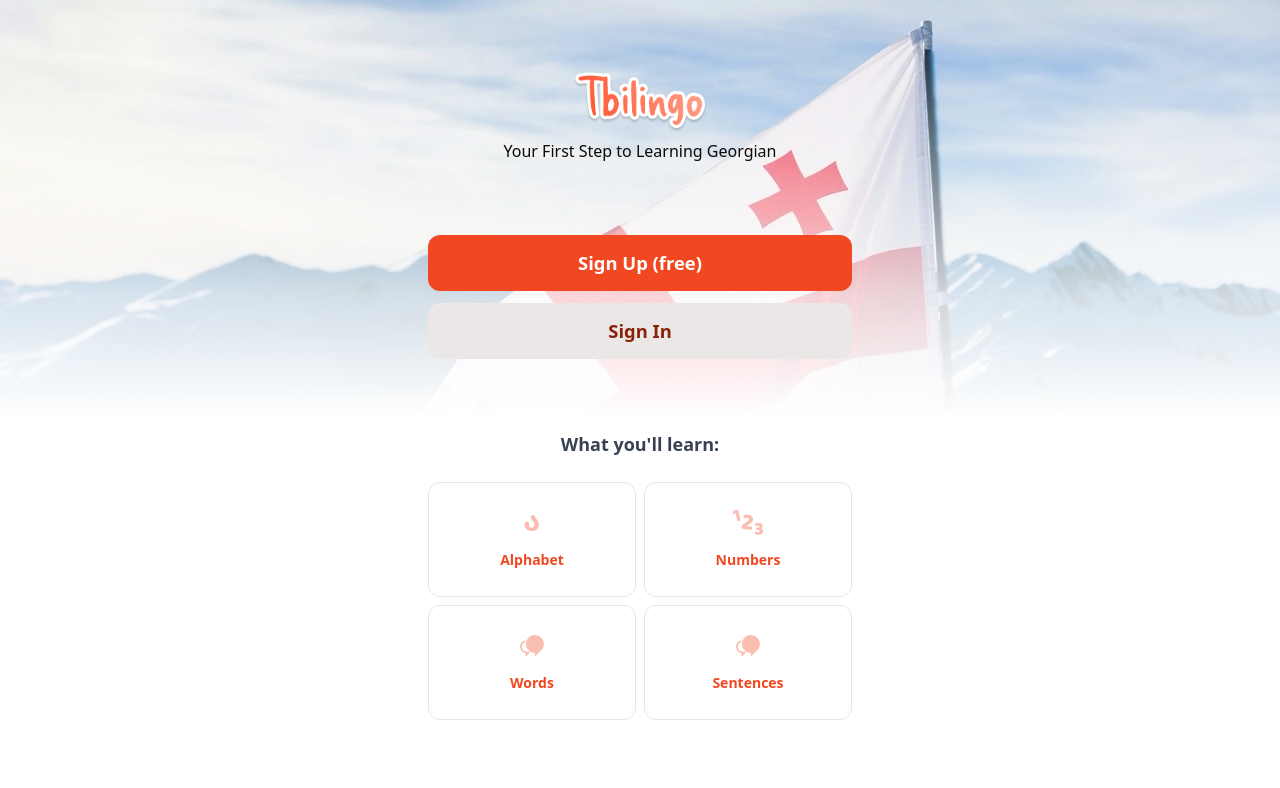
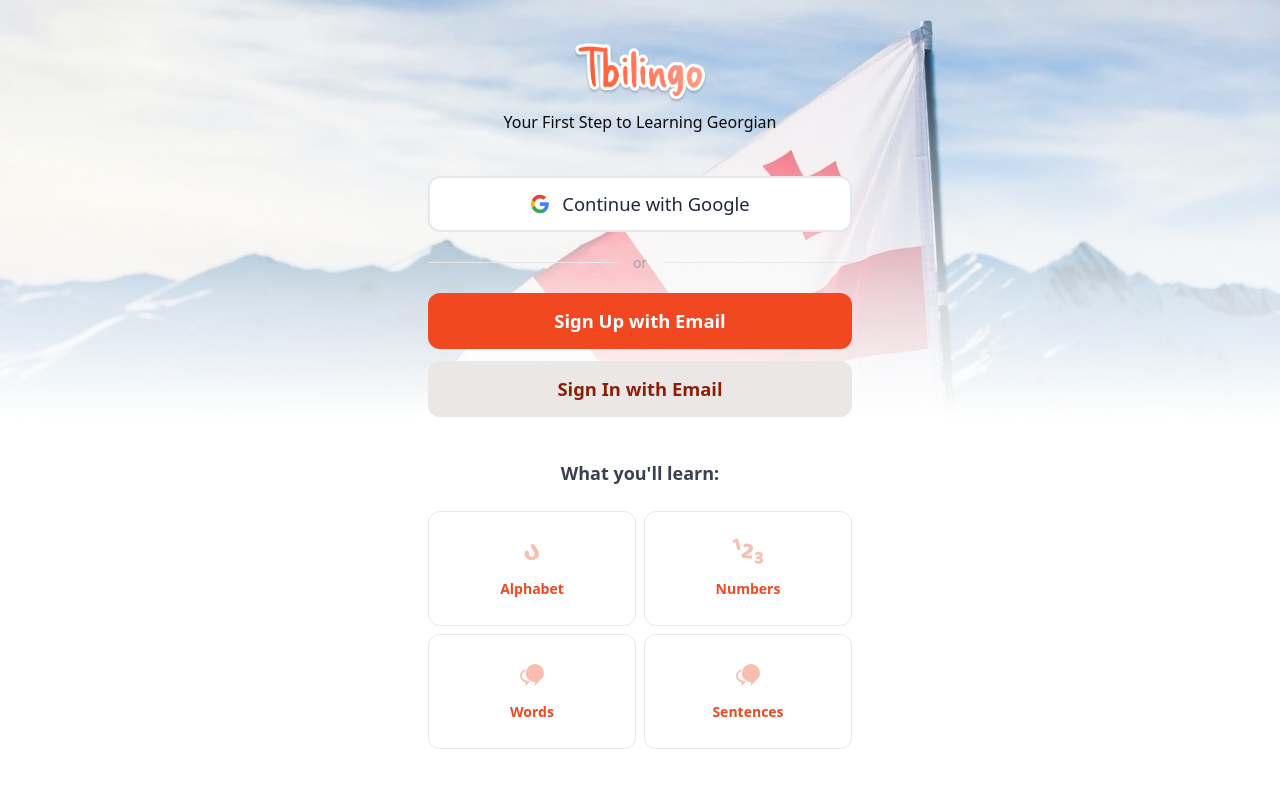
Before and after one commit to almazbisenbaev/tbilingo, a Next.js app: page / in a window 1280 px wide. Shown: the top 788 px of the page. Built offline with nearby package versions, Linux system fonts and the light colour scheme; no server answers.

Commit message:
Implement google auth

```diff
--- a/src/app/globals.css
+++ b/src/app/globals.css
@@ -163,6 +163,67 @@ input[type=submit]:focus {
 
 .btn-primary:hover, .btn-primary:focus {
   color: #fff;
+}
+
+.btn-google {
+  display: flex;
+  align-items: center;
+  justify-content: center;
+  gap: 0.75rem;
+  background: white;
+  color: #1f2937;
+  border: 2px solid #e5e7eb;
+  padding: 0.75rem 1rem;
+  font-weight: 500;
+  transition: all 0.2s ease;
+}
+
+.btn-google:hover:not(:disabled) {
+  background: #f9fafb;
+  border-color: #d1d5db;
+  transform: translateY(-1px);
+  box-shadow: 0 4px 6px -1px rgba(0, 0, 0, 0.1);
+}
+
+.btn-google:disabled {
+  opacity: 0.6;
+  cursor: not-allowed;
+}
+
+.google-icon {
+  flex-shrink: 0;
+}
+
+.auth-divider {
+  display: flex;
+  align-items: center;
+  text-align: center;
+  width: 100%;
+  margin: 0.5rem 0;
+}
+
+.auth-divider::before,
+.auth-divider::after {
+  content: '';
+  flex: 1;
+  border-bottom: 1px solid #e5e7eb;
+}
+
+.auth-divider span {
+  padding: 0 1rem;
+  color: #9ca3af;
+  font-size: 0.875rem;
+}
+
+.error-message {
+  background: #fef2f2;
+  color: #dc2626;
+  padding: 0.75rem;
+  border-radius: 6px;
+  font-size: 0.875rem;
+  margin-bottom: 1rem;
+  border: 1px solid #fecaca;
+  width: 100%;
 }
 
 .slider {
--- a/src/components/LoginPage.tsx
+++ b/src/components/LoginPage.tsx
@@ -15,7 +15,7 @@ export default function LoginPage({ onSwitchToSignup, onClose }: LoginPageProps)
   const [loading, setLoading] = useState(false);
   const [resetEmailSent, setResetEmailSent] = useState(false);
 
-  const { login, resetPassword } = useAuth();
+  const { login, loginWithGoogle, resetPassword } = useAuth();
 
   const handleSubmit = async (e: React.FormEvent) => {
     e.preventDefault();
@@ -41,6 +41,26 @@ export default function LoginPage({ onSwitchToSignup, onClose }: LoginPageProps)
         setError('Too many failed login attempts. Please try again later');
       } else {
         setError('Failed to log in. Please try again');
+      }
+    } finally {
+      setLoading(false);
+    }
+  };
+
+  const handleGoogleSignIn = async () => {
+    try {
+      setError('');
+      setLoading(true);
+      await loginWithGoogle();
+      onClose(); // Close the auth form after successful login
+    } catch (error: any) {
+      console.error('Google sign-in error:', error);
+      if (error.code === 'auth/popup-closed-by-user') {
+        setError('Sign-in cancelled');
+      } else if (error.code === 'auth/popup-blocked') {
+        setError('Pop-up blocked. Please enable pop-ups for this site');
+      } else {
+        setError('Failed to sign in with Google. Please try again');
       }
     } finally {
       setLoading(false);
@@ -129,6 +149,25 @@ export default function LoginPage({ onSwitchToSignup, onClose }: LoginPageProps)
           {loading ? 'Signing in...' : 'Sign In'}
         </button>
       </form>
+
+      <div className="auth-divider">
+        <span>or</span>
+      </div>
+
+      <button
+        type="button"
+        onClick={handleGoogleSignIn}
+        disabled={loading}
+        className="btn btn-google btn-block"
+      >
+        <svg className="google-icon" viewBox="0 0 24 24" width="20" height="20">
+          <path fill="#4285F4" d="M22.56 12.25c0-.78-.07-1.53-.2-2.25H12v4.26h5.92c-.26 1.37-1.04 2.53-2.21 3.31v2.77h3.57c2.08-1.92 3.28-4.74 3.28-8.09z"/>
+          <path fill="#34A853" d="M12 23c2.97 0 5.46-.98 7.28-2.66l-3.57-2.77c-.98.66-2.23 1.06-3.71 1.06-2.86 0-5.29-1.93-6.16-4.53H2.18v2.84C3.99 20.53 7.7 23 12 23z"/>
+          <path fill="#FBBC05" d="M5.84 14.09c-.22-.66-.35-1.36-.35-2.09s.13-1.43.35-2.09V7.07H2.18C1.43 8.55 1 10.22 1 12s.43 3.45 1.18 4.93l2.85-2.22.81-.62z"/>
+          <path fill="#EA4335" d="M12 5.38c1.62 0 3.06.56 4.21 1.64l3.15-3.15C17.45 2.09 14.97 1 12 1 7.7 1 3.99 3.47 2.18 7.07l3.66 2.84c.87-2.6 3.3-4.53 6.16-4.53z"/>
+        </svg>
+        Continue with Google
+      </button>
 
       <div className="auth-links">
         <button
@@ -230,6 +269,55 @@ export default function LoginPage({ onSwitchToSignup, onClose }: LoginPageProps)
           box-shadow: 0 0 0 3px rgba(242, 72, 34, 0.1);
         }
 
+        .auth-divider {
+          display: flex;
+          align-items: center;
+          text-align: center;
+          margin: 1.5rem 0;
+        }
+
+        .auth-divider::before,
+        .auth-divider::after {
+          content: '';
+          flex: 1;
+          border-bottom: 1px solid #e5e7eb;
+        }
+
+        .auth-divider span {
+          padding: 0 1rem;
+          color: #9ca3af;
+          font-size: 0.875rem;
+        }
+
+        .btn-google {
+          display: flex;
+          align-items: center;
+          justify-content: center;
+          gap: 0.75rem;
+          background: white;
+          color: #1f2937;
+          border: 2px solid #e5e7eb;
+          padding: 0.75rem 1rem;
+          font-weight: 500;
+          transition: all 0.2s ease;
+        }
+
+        .btn-google:hover:not(:disabled) {
+          background: #f9fafb;
+          border-color: #d1d5db;
+          transform: translateY(-1px);
+          box-shadow: 0 4px 6px -1px rgba(0, 0, 0, 0.1);
+        }
+
+        .btn-google:disabled {
+          opacity: 0.6;
+          cursor: not-allowed;
+        }
+
+        .google-icon {
+          flex-shrink: 0;
+        }
+
         .auth-links {
           text-align: center;
           margin: 1.5rem 0 1rem 0;
--- a/src/components/SignupPage.tsx
+++ b/src/components/SignupPage.tsx
@@ -16,13 +16,33 @@ export default function SignupPage({ onSwitchToLogin, onClose }: SignupPageProps
   const [error, setError] = useState('');
   const [loading, setLoading] = useState(false);
 
-  const { signup } = useAuth();
+  const { signup, loginWithGoogle } = useAuth();
 
   const validatePassword = (password: string) => {
     if (password.length < 6) {
       return 'Password must be at least 6 characters long';
     }
     return null;
+  };
+
+  const handleGoogleSignIn = async () => {
+    try {
+      setError('');
+      setLoading(true);
+      await loginWithGoogle();
+      onClose(); // Close the auth form after successful login
+    } catch (error: any) {
+      console.error('Google sign-in error:', error);
+      if (error.code === 'auth/popup-closed-by-user') {
+        setError('Sign-in cancelled');
+      } else if (error.code === 'auth/popup-blocked') {
+        setError('Pop-up blocked. Please enable pop-ups for this site');
+      } else {
+        setError('Failed to sign in with Google. Please try again');
+      }
+    } finally {
+      setLoading(false);
+    }
   };
 
   const handleSubmit = async (e: React.FormEvent) => {
@@ -143,6 +163,25 @@ export default function SignupPage({ onSwitchToLogin, onClose }: SignupPageProps
         </button>
       </form>
 
+      <div className="auth-divider">
+        <span>or</span>
+      </div>
+
+      <button
+        type="button"
+        onClick={handleGoogleSignIn}
+        disabled={loading}
+        className="btn btn-google btn-block"
+      >
+        <svg className="google-icon" viewBox="0 0 24 24" width="20" height="20">
+          <path fill="#4285F4" d="M22.56 12.25c0-.78-.07-1.53-.2-2.25H12v4.26h5.92c-.26 1.37-1.04 2.53-2.21 3.31v2.77h3.57c2.08-1.92 3.28-4.74 3.28-8.09z"/>
+          <path fill="#34A853" d="M12 23c2.97 0 5.46-.98 7.28-2.66l-3.57-2.77c-.98.66-2.23 1.06-3.71 1.06-2.86 0-5.29-1.93-6.16-4.53H2.18v2.84C3.99 20.53 7.7 23 12 23z"/>
+          <path fill="#FBBC05" d="M5.84 14.09c-.22-.66-.35-1.36-.35-2.09s.13-1.43.35-2.09V7.07H2.18C1.43 8.55 1 10.22 1 12s.43 3.45 1.18 4.93l2.85-2.22.81-.62z"/>
+          <path fill="#EA4335" d="M12 5.38c1.62 0 3.06.56 4.21 1.64l3.15-3.15C17.45 2.09 14.97 1 12 1 7.7 1 3.99 3.47 2.18 7.07l3.66 2.84c.87-2.6 3.3-4.53 6.16-4.53z"/>
+        </svg>
+        Continue with Google
+      </button>
+
       <div className="auth-switch">
         <p>
           Already have an account?{' '}
@@ -223,6 +262,55 @@ export default function SignupPage({ onSwitchToLogin, onClose }: SignupPageProps
           box-shadow: 0 0 0 3px rgba(242, 72, 34, 0.1);
         }
 
+        .auth-divider {
+          display: flex;
+          align-items: center;
+          text-align: center;
+          margin: 1.5rem 0;
+        }
+
+        .auth-divider::before,
+        .auth-divider::after {
+          content: '';
+          flex: 1;
+          border-bottom: 1px solid #e5e7eb;
+        }
+
+        .auth-divider span {
+          padding: 0 1rem;
+          color: #9ca3af;
+          font-size: 0.875rem;
+        }
+
+        .btn-google {
+          display: flex;
+          align-items: center;
+          justify-content: center;
+          gap: 0.75rem;
+          background: white;
+          color: #1f2937;
+          border: 2px solid #e5e7eb;
+          padding: 0.75rem 1rem;
+          font-weight: 500;
+          transition: all 0.2s ease;
+        }
+
+        .btn-google:hover:not(:disabled) {
+          background: #f9fafb;
+          border-color: #d1d5db;
+          transform: translateY(-1px);
+          box-shadow: 0 4px 6px -1px rgba(0, 0, 0, 0.1);
+        }
+
+        .btn-google:disabled {
+          opacity: 0.6;
+          cursor: not-allowed;
+        }
+
+        .google-icon {
+          flex-shrink: 0;
+        }
+
         .auth-switch {
           text-align: center;
           padding-top: 1.5rem;
--- a/src/components/auth/WelcomeScreen.tsx
+++ b/src/components/auth/WelcomeScreen.tsx
@@ -1,7 +1,9 @@
 'use client';
 
+import { useState } from 'react';
 import Brand from '@/components/Brand/Brand';
 import ScopePreview from '@/components/ScopePreview/scope-preview';
+import { useAuth } from '@/contexts/AuthContext';
 
 interface WelcomeScreenProps {
   onSignUp: () => void;
@@ -9,6 +11,29 @@ interface WelcomeScreenProps {
 }
 
 export default function WelcomeScreen({ onSignUp, onSignIn }: WelcomeScreenProps) {
+  const [error, setError] = useState('');
+  const [loading, setLoading] = useState(false);
+  const { loginWithGoogle } = useAuth();
+
+  const handleGoogleSignIn = async () => {
+    try {
+      setError('');
+      setLoading(true);
+      await loginWithGoogle();
+      // No need to call onClose - the AuthWrapper will automatically switch when user is authenticated
+    } catch (error: any) {
+      console.error('Google sign-in error:', error);
+      if (error.code === 'auth/popup-closed-by-user') {
+        setError('Sign-in cancelled');
+      } else if (error.code === 'auth/popup-blocked') {
+        setError('Pop-up blocked. Please enable pop-ups for this site');
+      } else {
+        setError('Failed to sign in with Google. Please try again');
+      }
+    } finally {
+      setLoading(false);
+    }
+  };
   return (
     <div className="welcome">
       <div className="welcome-inner">
@@ -16,18 +41,44 @@ export default function WelcomeScreen({ onSignUp, onSignIn }: WelcomeScreenProps
           <Brand />
         </div>
 
+        {error && (
+          <div className="error-message">
+            {error}
+          </div>
+        )}
+
         <div className="welcome-actions">
           <button
+            onClick={handleGoogleSignIn}
+            disabled={loading}
+            className="btn btn-google btn-block"
+          >
+            <svg className="google-icon" viewBox="0 0 24 24" width="20" height="20">
+              <path fill="#4285F4" d="M22.56 12.25c0-.78-.07-1.53-.2-2.25H12v4.26h5.92c-.26 1.37-1.04 2.53-2.21 3.31v2.77h3.57c2.08-1.92 3.28-4.74 3.28-8.09z"/>
+              <path fill="#34A853" d="M12 23c2.97 0 5.46-.98 7.28-2.66l-3.57-2.77c-.98.66-2.23 1.06-3.71 1.06-2.86 0-5.29-1.93-6.16-4.53H2.18v2.84C3.99 20.53 7.7 23 12 23z"/>
+              <path fill="#FBBC05" d="M5.84 14.09c-.22-.66-.35-1.36-.35-2.09s.13-1.43.35-2.09V7.07H2.18C1.43 8.55 1 10.22 1 12s.43 3.45 1.18 4.93l2.85-2.22.81-.62z"/>
+              <path fill="#EA4335" d="M12 5.38c1.62 0 3.06.56 4.21 1.64l3.15-3.15C17.45 2.09 14.97 1 12 1 7.7 1 3.99 3.47 2.18 7.07l3.66 2.84c.87-2.6 3.3-4.53 6.16-4.53z"/>
+            </svg>
+            {loading ? 'Signing in...' : 'Continue with Google'}
+          </button>
+
+          <div className="auth-divider">
+            <span>or</span>
+          </div>
+
+          <button
             onClick={onSignUp}
+            disabled={loading}
             className="btn btn-primary btn-block"
           >
-            Sign Up (free)
+            Sign Up with Email
           </button>
           <button
             onClick={onSignIn}
+            disabled={loading}
             className="btn btn-block"
           >
-            Sign In
+            Sign In with Email
           </button>
         </div>
 
```
Also changed, not shown: src/contexts/AuthContext.tsx (+10 -1 lines), 1 other file (tests, documents, lock files or other folders).
